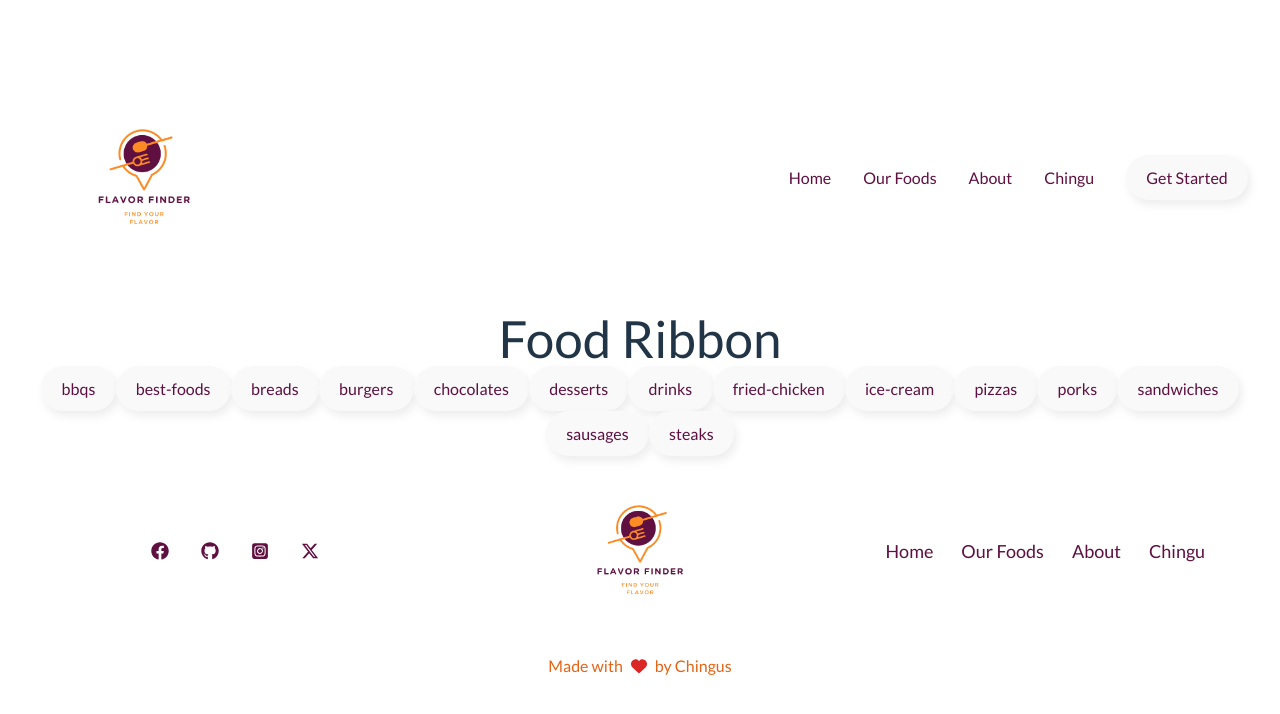
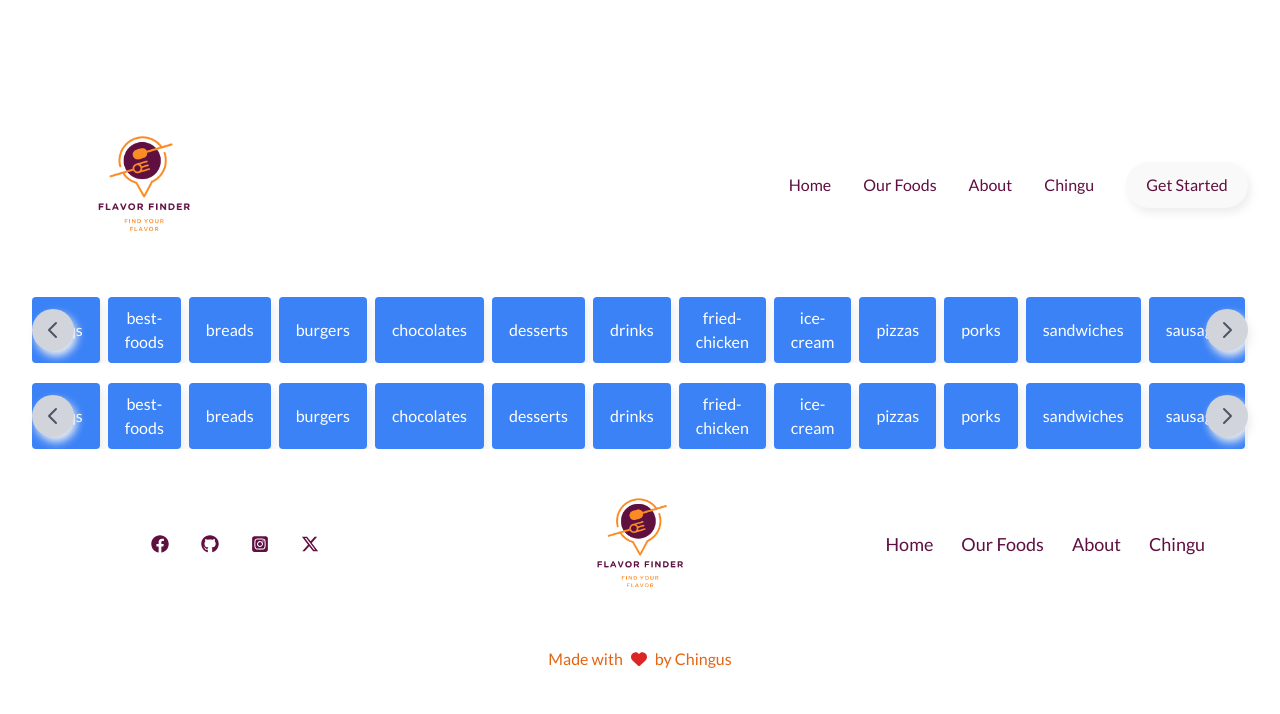
Before and after one commit to chingu-voyages/v50-tier2-team-15, a React (Vite) app: page /foods/1 in a window 1280 px wide. Shown: the top 714 px of the page. Built offline with nearby package versions, Linux system fonts and the light colour scheme.

Commit message:
refactor: Set FoodRibbon component in parent App.jsx, above outlet. Comment out FoodRibbon code in HomeScreen. Make FoodRibbon scrollable.

```diff
--- a/src/App.jsx
+++ b/src/App.jsx
@@ -1,13 +1,19 @@
 import "./App.css";
 import { Outlet } from "react-router-dom";
-
 import Navbar from "./components/Navbar";
 import Footer from "./components/Footer";
+import FoodRibbon from "./components/FoodRibbon";
 
 function App() {
+  const handleCategorySelect = (category) => {
+    // Implement what should happen when a category is selected
+    console.log("Selected category:", category);
+  };
+
   return (
     <>
       <Navbar />
+      <FoodRibbon onCategorySelect={handleCategorySelect} />
       <main className="mx-auto py-5">
         <Outlet />
       </main>
@@ -17,3 +23,24 @@ function App() {
 }
 
 export default App;
+
+// import "./App.css";
+// import { Outlet } from "react-router-dom";
+
+// import Navbar from "./components/Navbar";
+// import Footer from "./components/Footer";
+
+// function App() {
+//   return (
+//     <>
+//       <Navbar />
+//       <FoodRibbon />
+//       <main className="mx-auto py-5">
+//         <Outlet />
+//       </main>
+//       <Footer />
+//     </>
+//   );
+// }
+
+// export default App;
--- a/src/components/FoodRibbon.jsx
+++ b/src/components/FoodRibbon.jsx
@@ -1,10 +1,12 @@
-import { useEffect } from "react";
+import { useEffect, useRef, useState } from "react";
 import PropTypes from "prop-types";
 import { useDispatch, useSelector } from "react-redux";
 import { fetchFoodData } from "../slices/foodDataApiSlice";
 
 const FoodRibbon = ({ onCategorySelect }) => {
   const dispatch = useDispatch();
+  const ribbonRef = useRef(null); // Reference for the ribbon container
+  const [scrollAmount, setScrollAmount] = useState(0);
 
   useEffect(() => {
     dispatch(fetchFoodData());
@@ -14,46 +16,89 @@ const FoodRibbon = ({ onCategorySelect }) => {
   const status = useSelector((state) => state.foodData.status);
   const error = useSelector((state) => state.foodData.error);
 
-    const desiredCategories = [
-    "bbqs",
-    "best-foods",
-    "breads",
-    "burgers",
-    "chocolates",
-    "desserts",
-    "drinks",
-    "fried-chicken",
-    "ice-cream",
-    "pizzas",
-    "porks",
-    "sandwiches",
-    "sausages",
-    "steaks"
+  const desiredCategories = [
+    "bbqs", "best-foods", "breads", "burgers",
+    "chocolates", "desserts", "drinks", "fried-chicken",
+    "ice-cream", "pizzas", "porks", "sandwiches",
+    "sausages", "steaks"
   ];
 
   const filteredCategories = Object.keys(foodData).filter(category =>
     desiredCategories.includes(category)
   );
 
-  console.log("Food Data:", foodData); // Log fetched data
-  console.log("Fetch Status:", status); // Log fetch status
-  if (error) console.log("Fetch Error:", error); // Log any fetch errors
-
   const handleCategoryClick = (category) => {
     onCategorySelect(category);
   };
 
+  const scrollLeft = () => {
+    setScrollAmount((prev) => Math.max(prev - 200, 0));
+  };
+
+  const scrollRight = () => {
+    const container = ribbonRef.current;
+    const maxScroll = container.scrollWidth - container.clientWidth;
+    setScrollAmount((prev) => Math.min(prev + 200, maxScroll));
+  };
+
   return (
-    <div>
-      <h1>Food Ribbon</h1>
-      {status === "loading" && <p>Loading...</p>}
-      {status === "failed" && <p>Error fetching data</p>}
-      {status === "succeeded" && filteredCategories.map((category) => (
+    <div className="relative">
+      <button
+        onClick={scrollLeft}
+        className="absolute left-0 top-1/2 transform -translate-y-1/2 bg-gray-300 rounded-full p-2 z-10"
+      >
+        <svg
+          className="w-6 h-6 text-gray-600"
+          fill="none"
+          viewBox="0 0 24 24"
+          stroke="currentColor"
+        >
+          <path
+            strokeLinecap="round"
+            strokeLinejoin="round"
+            strokeWidth={2}
+            d="M15 19l-7-7 7-7"
+          />
+        </svg>
+      </button>
 
-        <button key={category} onClick={() => handleCategoryClick(category)}>
-          {category}
-        </button>
-      ))}
+      <div
+        ref={ribbonRef}
+        className="flex overflow-x-auto space-x-2 scrollbar-hide"
+        style={{ scrollLeft: scrollAmount }}
+      >
+        {status === "loading" && <p>Loading...</p>}
+        {status === "failed" && <p>Error fetching data</p>}
+        {status === "succeeded" &&
+          filteredCategories.map((category) => (
+            <button
+              key={category}
+              onClick={() => handleCategoryClick(category)}
+              className="px-4 py-2 bg-blue-500 text-white rounded"
+            >
+              {category}
+            </button>
+          ))}
+      </div>
+
+      <button
+        onClick={scrollRight}
+        className="absolute right-0 top-1/2 transform -translate-y-1/2 bg-gray-300 rounded-full p-2 z-10"
+      >
+        <svg
+          className="w-6 h-6 text-gray-600"
+          fill="none"
+          viewBox="0 0 24 24"
+          stroke="currentColor"
+        >
+          <path
+            strokeLinecap="round"
+            strokeLinejoin="round"
+            strokeWidth={2}
+            d="M9 5l7 7-7 7"
+          />
+        </svg>
+      </button>
     </div>
   );
 };
@@ -63,3 +108,126 @@ FoodRibbon.propTypes = {
 };
 
 export default FoodRibbon;
+
+
+
+
+// import { useEffect } from "react";
+// import PropTypes from "prop-types";
+// import { useDispatch, useSelector } from "react-redux";
+// import { fetchFoodData } from "../slices/foodDataApiSlice";
+
+// const FoodRibbon = ({ onCategorySelect }) => {
+//   const dispatch = useDispatch();
+
+//   useEffect(() => {
+//     dispatch(fetchFoodData());
+//   }, [dispatch]);
+
+//   const foodData = useSelector((state) => state.foodData.data);
+//   const status = useSelector((state) => state.foodData.status);
+//   const error = useSelector((state) => state.foodData.error);
+
+//   const desiredCategories = [
+//     "bbqs", "best-foods", "breads", "burgers",
+//     "chocolates", "desserts", "drinks", "fried-chicken",
+//     "ice-cream", "pizzas", "porks", "sandwiches",
+//     "sausages", "steaks"
+//   ];
+
+//   const filteredCategories = Object.keys(foodData).filter(category =>
+//     desiredCategories.includes(category)
+//   );
+
+//   const handleCategoryClick = (category) => {
+//     onCategorySelect(category);
+//   };
+
+//   return (
+//     <div>
+//       <h1>Food Ribbon</h1>
+//       {status === "loading" && <p>Loading...</p>}
+//       {status === "failed" && <p>Error fetching data</p>}
+//       {status === "succeeded" && filteredCategories.map((category) => (
+//         <button key={category} onClick={() => handleCategoryClick(category)}>
+//           {category}
+//         </button>
+//       ))}
+//     </div>
+//   );
+// };
+
+// FoodRibbon.propTypes = {
+//   onCategorySelect: PropTypes.func.isRequired,
+// };
+
+// export default FoodRibbon;
+
+
+
+
+// import { useEffect } from "react";
+// import PropTypes from "prop-types";
+// import { useDispatch, useSelector } from "react-redux";
+// import { fetchFoodData } from "../slices/foodDataApiSlice";
+
+// const FoodRibbon = ({ onCategorySelect }) => {
+//   const dispatch = useDispatch();
+
+//   useEffect(() => {
+//     dispatch(fetchFoodData());
+//   }, [dispatch]);
+
+//   const foodData = useSelector((state) => state.foodData.data);
+//   const status = useSelector((state) => state.foodData.status);
+//   const error = useSelector((state) => state.foodData.error);
+
+//     const desiredCategories = [
+//     "bbqs",
+//     "best-foods",
+//     "breads",
+//     "burgers",
+//     "chocolates",
+//     "desserts",
+//     "drinks",
+//     "fried-chicken",
+//     "ice-cream",
+//     "pizzas",
+//     "porks",
+//     "sandwiches",
+//     "sausages",
+//     "steaks"
+//   ];
+
+//   const filteredCategories = Object.keys(foodData).filter(category =>
+//     desiredCategories.includes(category)
+//   );
+
+//   console.log("Food Data:", foodData); // Log fetched data
+//   console.log("Fetch Status:", status); // Log fetch status
+//   if (error) console.log("Fetch Error:", error); // Log any fetch errors
+
+//   const handleCategoryClick = (category) => {
+//     onCategorySelect(category);
+//   };
+
+//   return (
+//     <div>
+//       <h1>Food Ribbon</h1>
+//       {status === "loading" && <p>Loading...</p>}
+//       {status === "failed" && <p>Error fetching data</p>}
+//       {status === "succeeded" && filteredCategories.map((category) => (
+
+//         <button key={category} onClick={() => handleCategoryClick(category)}>
+//           {category}
+//         </button>
+//       ))}
+//     </div>
+//   );
+// };
+
+// FoodRibbon.propTypes = {
+//   onCategorySelect: PropTypes.func.isRequired,
+// };
+
+// export default FoodRibbon;
--- a/src/screens/HomeScreen.jsx
+++ b/src/screens/HomeScreen.jsx
@@ -33,7 +33,7 @@ const HomeScreen = () => {
             Discover bold flavors and hidden culinary gems with FlavorFinder!
           </p>
           <div className="mt-4">
-            <div className="flex justify-end items-center space-x-4">
+            {/* <div className="flex justify-end items-center space-x-4">
               <button className="bg-gray-300 rounded-full p-2">
                 <svg
                   className="w-6 h-6 text-gray-600"
@@ -65,7 +65,7 @@ const HomeScreen = () => {
                   />
                 </svg>
               </button>
-            </div>
+            </div> */}
             <div className="mt-4 ">
               <a
                 href="your-link-url"
```
